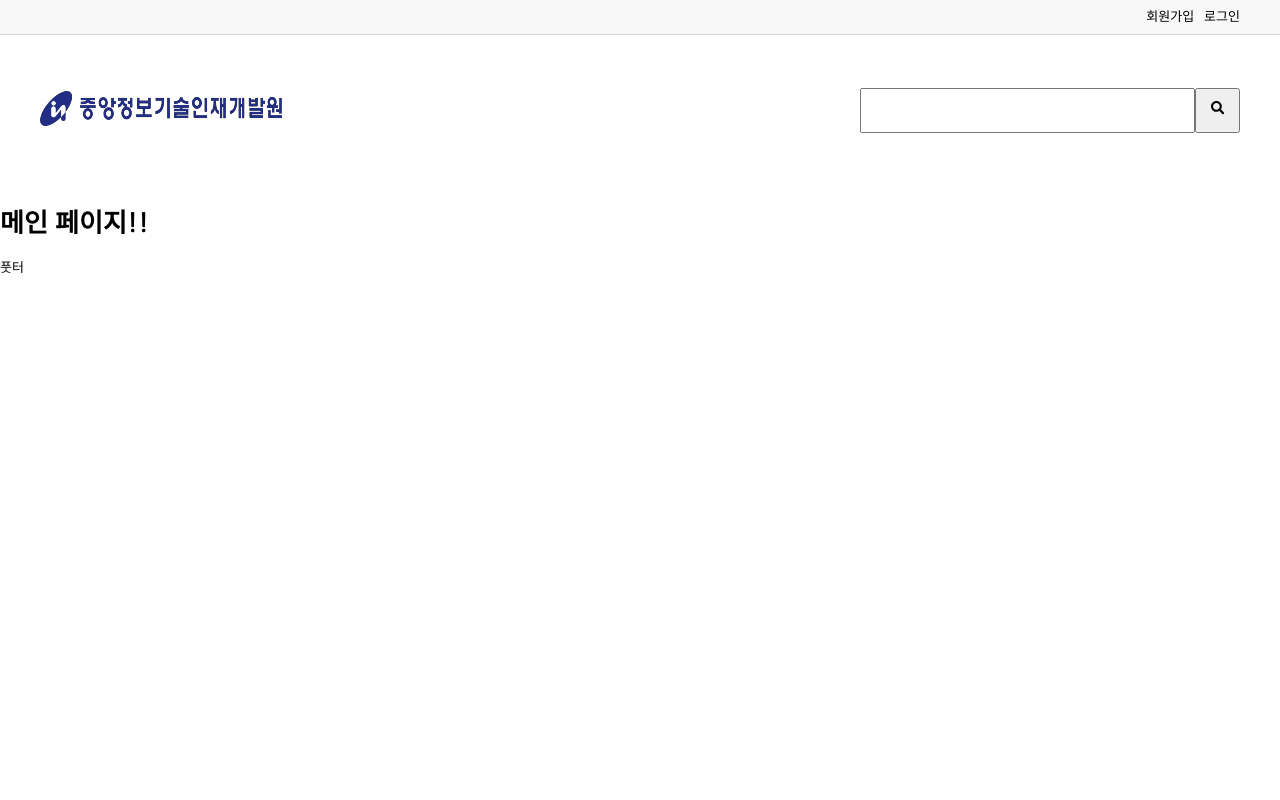
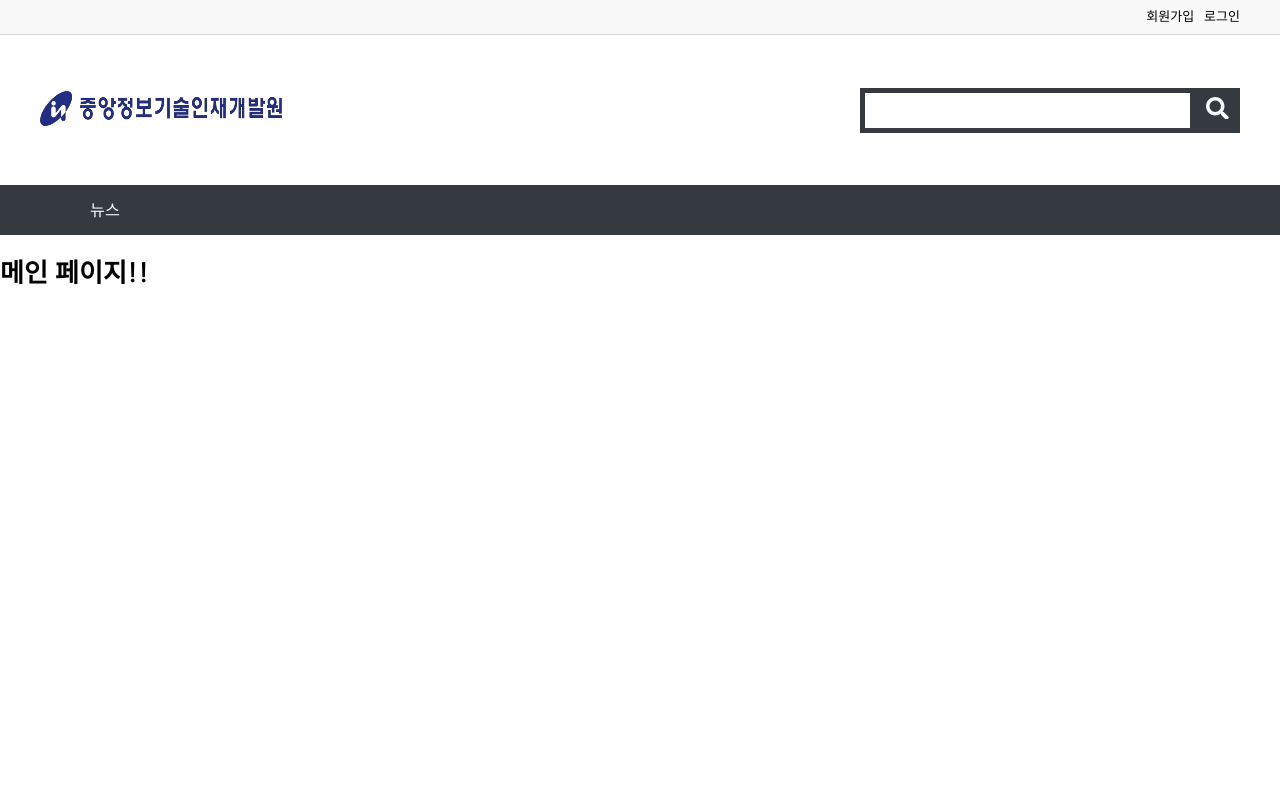
Before and after one commit to hjchoirr/react_project, a React (Create React App) app: page / in a window 1280 px wide. Shown: the top 800 px of the page. Built offline with nearby package versions, Linux system fonts and the light colour scheme.

Commit message:
스타일링 공통, 헤더, 풋터 구성 완료

```diff
--- a/src/layouts/MainLayout.js
+++ b/src/layouts/MainLayout.js
@@ -1,15 +1,19 @@
 import React from "react";
+import styled from "styled-components";
 import { Outlet } from 'react-router-dom';
 import Header from "../outlines/Header";
 import Footer from "../outlines/Footer";
 
+const MainBox = styled.main`
+    min-height: 650px;
+`;
 const MainLayout = () => {
     return (
         <>
             <Header/>
-            <main>
+            <MainBox>
                 <Outlet />
-            </main>
+            </MainBox>
             <Footer />
         </>
     );
--- a/src/outlines/Footer.js
+++ b/src/outlines/Footer.js
@@ -1,6 +1,12 @@
 import React from "react";
+import styled from "styled-components";
+
+const FooterBox = styled.footer`
+    min-height: 250px;
+    background: #f8f8f8;
+`;
 
 const Footer =  () => {
-    return <footer>풋터</footer>
+    return <FooterBox>풋터</FooterBox>
 };
 export default React.memo(Footer);
--- a/src/outlines/Header.js
+++ b/src/outlines/Header.js
@@ -7,6 +7,7 @@
 import { FaSearch } from 'react-icons/fa';
 import { color } from '../styles/color';
 import logo from '../images/logo.png';
+import MainMenu from './MainMenu';
 
 const { primary, dark, light } = color;
 
@@ -41,9 +42,19 @@
         width: 380px;
         button {
             width: 45px;
+            background: ${dark};
+            border: 0;
+            cursor: pointer;
+
+            svg {
+              color: ${light};
+              font-size: 1.75rem;
+            }
         }
         input[type='text'] {
             flex-grow: 1;
+            border: 5px solid ${dark};
+            padding: 0 10px;
         }
       }
     }
@@ -83,6 +94,7 @@
           </form>
         </div>
       </section>
+      <MainMenu />
     </HeaderBox>
   );
 };
--- /dev/null
+++ b/src/outlines/MainMenu.js
@@ -0,0 +1,47 @@
+import React from 'react';
+import styled from 'styled-components';
+import classNames from 'classnames';
+import { NavLink } from 'react-router-dom';
+import { useTranslation } from 'react-i18next';
+import { color } from '../styles/color';
+import fontSize from '../styles/fontSize';
+
+const { dark, primary, light } = color;
+
+const MenuBox = styled.nav`
+  background: ${dark};
+  div {
+    display: flex;
+    height: 50px;
+
+    a {
+      color: ${light};
+      line-height: 50px;
+      padding: 0 50px;
+      font-size: ${fontSize.medium};
+
+      &.on {
+        background: ${primary};
+
+      }
+    }
+  }
+`;
+
+const MainMenu = () => {
+  const { t } = useTranslation();
+
+  return (
+    <MenuBox>
+      <div className="layout-width">
+        <NavLink
+          to="/news"
+          className={({ isActive }) => classNames({ on: isActive })}
+        >
+          {t('뉴스')}
+        </NavLink>
+      </div>
+    </MenuBox>
+  );
+};
+export default React.memo(MainMenu);
```
